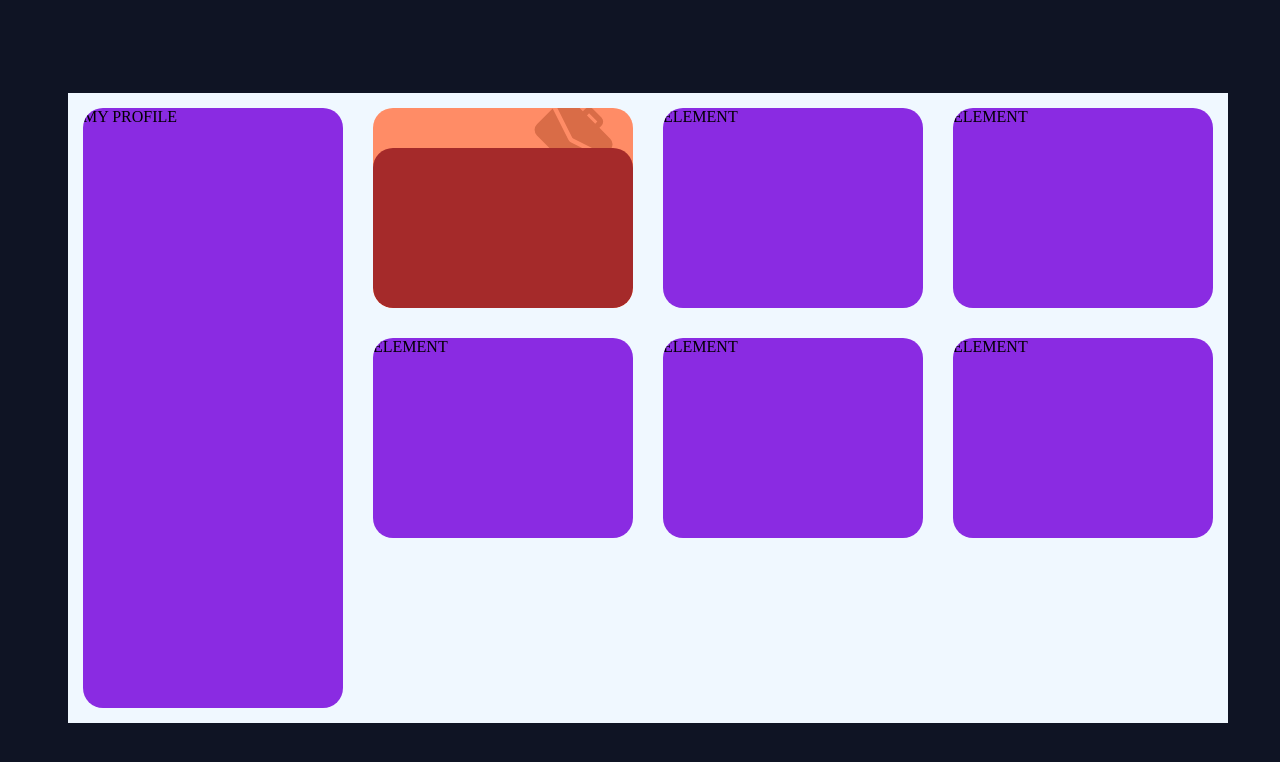
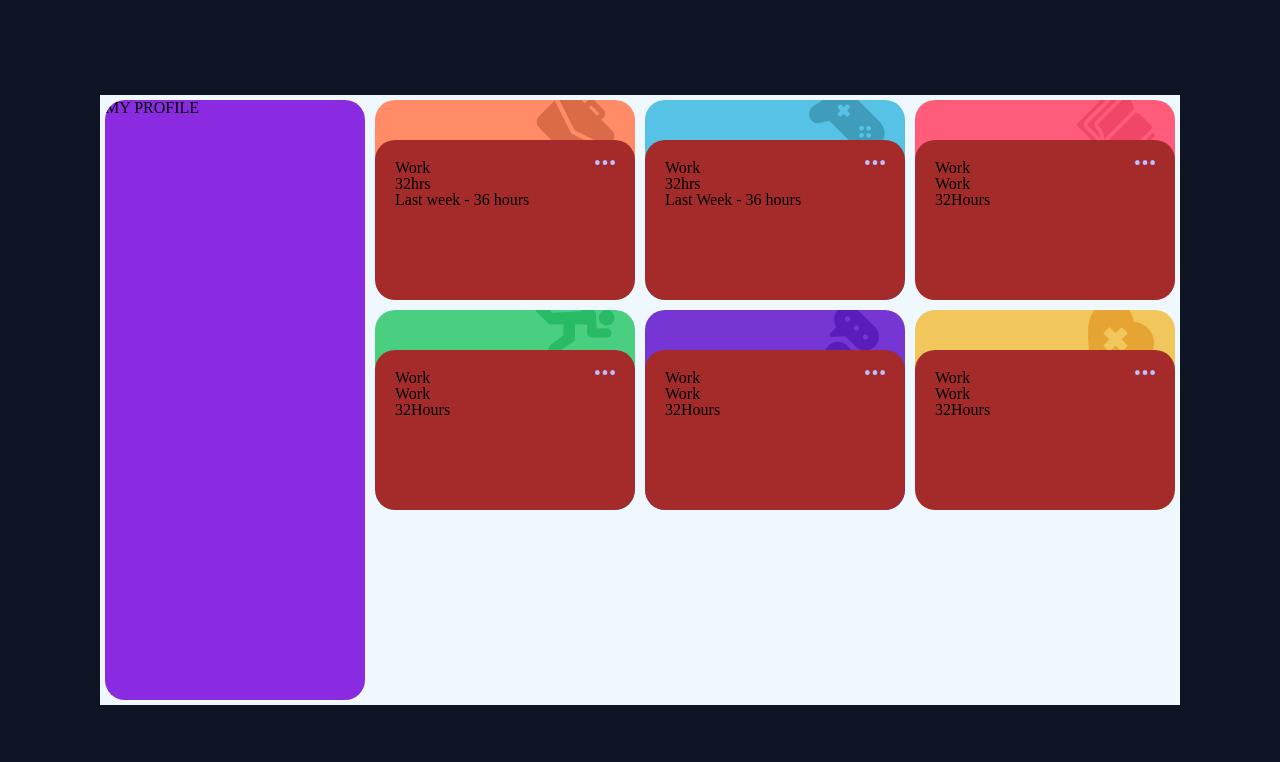
Before and after one commit to me-luc/time-tracking-dashboard, a plain HTML site: page index.html in a window 1280 px wide. Drawn offline with Linux system fonts and the light colour scheme.

Commit message:
changes in layout

```diff
--- a/index.html
+++ b/index.html
@@ -19,25 +19,111 @@
 		<meta name="keywords" content="dahsboard, HTML, CSS, JavaScript" />
 		<meta name="author" content="Lucas Almeida" />
 
+		<link rel="stylesheet" href="reset.css" />
 		<link rel="stylesheet" href="style.css" />
 	</head>
 	<body>
-		<div class="content">
 		<div class="container">
 			<div class="profile element">MY PROFILE</div>
 			<div class="square">
 				<div class="row">
 					<div class="block element work">
-							<img src="./images/icon-work.svg" alt="work icon" />
-							<div class="block-panel"></div>
+						<img
+							class="folder-img"
+							src="./images/icon-work.svg"
+							alt="work icon" />
+						<div class="block-panel">
+							<div class="header">
+								<h1 class="block-title">Work</h1>
+								<img
+									src="./images/icon-ellipsis.svg"
+									alt="settings icon" />
 							</div>
-						<div class="block element">ELEMENT</div>
-						<div class="block element">ELEMENT</div>
+							<h1>32hrs</h1>
+							<p>Last week - 36 hours</p>
+						</div>
+					</div>
+					<div class="block element play">
+						<img
+							class="folder-img"
+							src="./images/icon-play.svg"
+							alt="work icon" />
+						<div class="block-panel">
+							<div class="header">
+								<h1 class="block-title">Work</h1>
+								<img
+									src="./images/icon-ellipsis.svg"
+									alt="settings icon" />
+							</div>
+							<h1>32hrs</h1>
+							<p>Last Week - 36 hours</p>
+						</div>
+					</div>
+					<div class="block element study">
+						<img
+							class="folder-img"
+							src="./images/icon-study.svg"
+							alt="work icon" />
+						<div class="block-panel">
+							<div class="header">
+								<h1 class="block-title">Work</h1>
+								<img
+									src="./images/icon-ellipsis.svg"
+									alt="settings icon" />
+							</div>
+							<h1>Work</h1>
+							<p>32Hours</p>
+						</div>
+					</div>
 				</div>
 				<div class="row">
-						<div class="block element">ELEMENT</div>
-						<div class="block element">ELEMENT</div>
-						<div class="block element">ELEMENT</div>
+					<div class="block element exercise">
+						<img
+							class="folder-img"
+							src="./images/icon-exercise.svg"
+							alt="work icon" />
+						<div class="block-panel">
+							<div class="header">
+								<h1 class="block-title">Work</h1>
+								<img
+									src="./images/icon-ellipsis.svg"
+									alt="settings icon" />
+							</div>
+							<h1>Work</h1>
+							<p>32Hours</p>
+						</div>
+					</div>
+					<div class="block element social">
+						<img
+							class="folder-img"
+							src="./images/icon-social.svg"
+							alt="work icon" />
+						<div class="block-panel">
+							<div class="header">
+								<h1 class="block-title">Work</h1>
+								<img
+									src="./images/icon-ellipsis.svg"
+									alt="settings icon" />
+							</div>
+							<h1>Work</h1>
+							<p>32Hours</p>
+						</div>
+					</div>
+					<div class="block element self-care">
+						<img
+							class="folder-img"
+							src="./images/icon-self-care.svg"
+							alt="work icon" />
+						<div class="block-panel">
+							<div class="header">
+								<h1 class="block-title">Work</h1>
+								<img
+									src="./images/icon-ellipsis.svg"
+									alt="settings icon" />
+							</div>
+							<h1>Work</h1>
+							<p>32Hours</p>
+						</div>
 					</div>
 				</div>
 			</div>
--- /dev/null
+++ b/reset.css
@@ -0,0 +1,124 @@
+html,
+body,
+div,
+span,
+applet,
+object,
+iframe,
+h1,
+h2,
+h3,
+h4,
+h5,
+h6,
+p,
+blockquote,
+pre,
+a,
+abbr,
+acronym,
+address,
+big,
+cite,
+code,
+del,
+dfn,
+em,
+img,
+ins,
+kbd,
+q,
+s,
+samp,
+small,
+strike,
+strong,
+sub,
+sup,
+tt,
+var,
+b,
+u,
+i,
+center,
+dl,
+dt,
+dd,
+ol,
+ul,
+li,
+fieldset,
+form,
+label,
+legend,
+table,
+caption,
+tbody,
+tfoot,
+thead,
+tr,
+th,
+td,
+article,
+aside,
+canvas,
+details,
+embed,
+figure,
+figcaption,
+footer,
+header,
+hgroup,
+menu,
+nav,
+output,
+ruby,
+section,
+summary,
+time,
+mark,
+audio,
+video {
+	margin: 0;
+	padding: 0;
+	border: 0;
+	font-size: 100%;
+	font: inherit;
+	vertical-align: baseline;
+}
+/* HTML5 display-role reset for older browsers */
+article,
+aside,
+details,
+figcaption,
+figure,
+footer,
+header,
+hgroup,
+menu,
+nav,
+section {
+	display: block;
+}
+body {
+	line-height: 1;
+}
+ol,
+ul {
+	list-style: none;
+}
+blockquote,
+q {
+	quotes: none;
+}
+blockquote:before,
+blockquote:after,
+q:before,
+q:after {
+	content: "";
+	content: none;
+}
+table {
+	border-collapse: collapse;
+	border-spacing: 0;
+}
--- a/style.css
+++ b/style.css
@@ -1,23 +1,18 @@
 body {
-	background-color: hsl(226, 43%, 10%);
-}
-
-.content {
-	width: 100%;
-	height: 100%;
-
-	position: absolute;
-	overflow-wrap: normal;
-
 	display: flex;
 	justify-content: center;
 	align-items: center;
+
+	background-color: hsl(226, 43%, 10%);
+
+	position: absolute;
+	width: 100%;
+	height: 100%;
 }
 
 .container {
 	background-color: aliceblue;
 	margin: 50px 0;
-	height: fit-content;
 	display: flex;
 }
 .row {
@@ -33,7 +28,7 @@ body {
 .element {
 	background-color: blueviolet;
 	border-radius: 20px;
-	margin: 15px;
+	margin: 5px;
 	overflow: hidden;
 }
 
@@ -44,7 +39,7 @@ body {
 	position: relative;
 }
 
-.block img {
+.folder-img {
 	position: absolute;
 	right: 20px;
 	top: -10px;
@@ -60,11 +55,37 @@ body {
 	bottom: 0;
 	left: 0;
 	margin: 0;
+
+	box-sizing: border-box;
+	padding: 20px;
+}
+.header {
+	display: flex;
+	justify-content: space-between;
+}
+.header img {
+	width: 20px;
+	height: 5px;
 }
 
 /*CATEGORIES FOR ELEMENTS*/
 .work {
 	background-color: hsl(15, 100%, 70%);
+}
+.play {
+	background-color: hsl(195, 74%, 62%);
+}
+.study {
+	background-color: hsl(348, 100%, 68%);
+}
+.exercise {
+	background-color: hsl(145, 58%, 55%);
+}
+.social {
+	background-color: hsl(264, 64%, 52%);
+}
+.self-care {
+	background-color: hsl(43, 84%, 65%);
 }
 
 /*--- RESPONSIVIDADE ---*/
@@ -78,11 +99,28 @@ body {
 }
 
 @media (max-width: 750px) {
-	.container {
-		position: static;
+	body {
+		position: relative;
 	}
 	.square {
 		display: block;
+	}
+	.container {
+		flex-direction: column;
+		width: 87%;
+		height: fit-content;
+		top: 0;
+	}
+	.profile {
+		height: 200px;
+		margin: 0;
+	}
+	.element {
+		width: 100%;
+		margin: 25px 0 0 0;
+	}
+	.block-panel {
+		width: 100%;
 	}
 }
 /*
```
Lines whose indentation alone changed are shown as unchanged.
